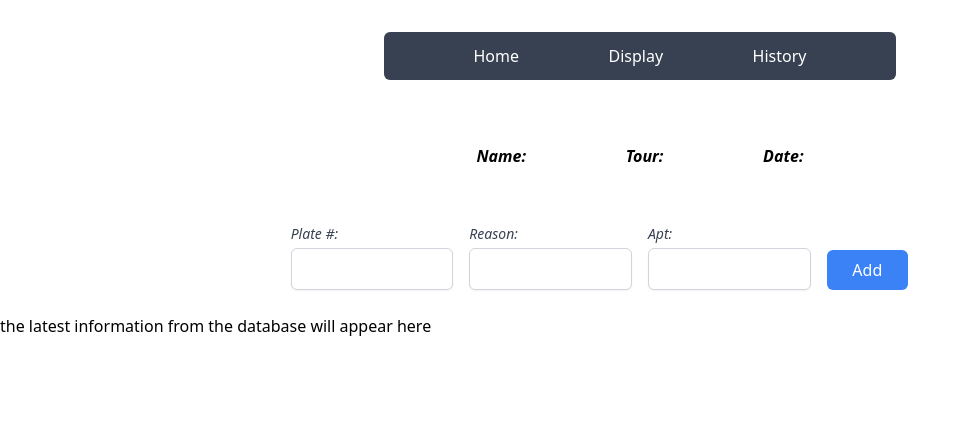
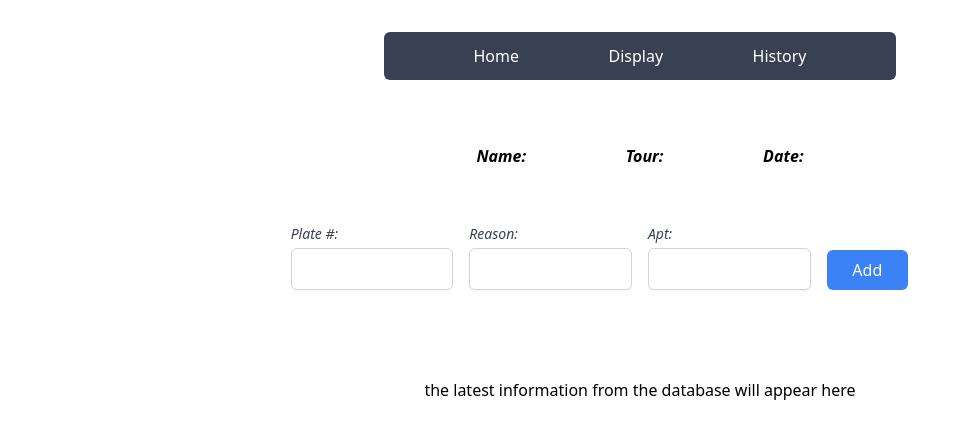
Before and after one commit to Zhibet34/Traker, a React (Vite) app: page /display in a window 1280 px wide. Shown: the top 438 px of the page, without its empty margins (0-971 px from the left). Built offline with nearby package versions, Linux system fonts and the light colour scheme.

Commit message:
center the text

```diff
--- a/src/components/Displayform.jsx
+++ b/src/components/Displayform.jsx
@@ -50,7 +50,7 @@ function Displayform() {
                 <div className="flex items-end">
                     <button
                         type="submit"
-                        className="text-center w-1/2 md:w-1/2 px-4 py-2 bg-blue-500 text-white rounded-md hover:bg-blue-600 focus:outline-none focus:ring-2 focus:ring-blue-500 focus:ring-offset-2 mx-auto md:ml-0"
+                        className="text-center w-1/2 md:w-1/2 px-4 py-2 bg-blue-500 text-white rounded-md hover:bg-blue-600 focus:outline-none focus:ring-2 focus:ring-blue-500 focus:ring-offset-2 mx-auto lg:ml-0"
                     >
                         Add
                     </button>
--- a/src/pages/Display.jsx
+++ b/src/pages/Display.jsx
@@ -7,7 +7,7 @@ function Display(){
         <div className="mt-16 flex flex-col">
             <Displayheader/>
             <Displayform/>
-            <div>
+            <div className="text-center mt-16">
                 <h1>the latest information from the database will appear here</h1>
             </div>
         </div>
```
